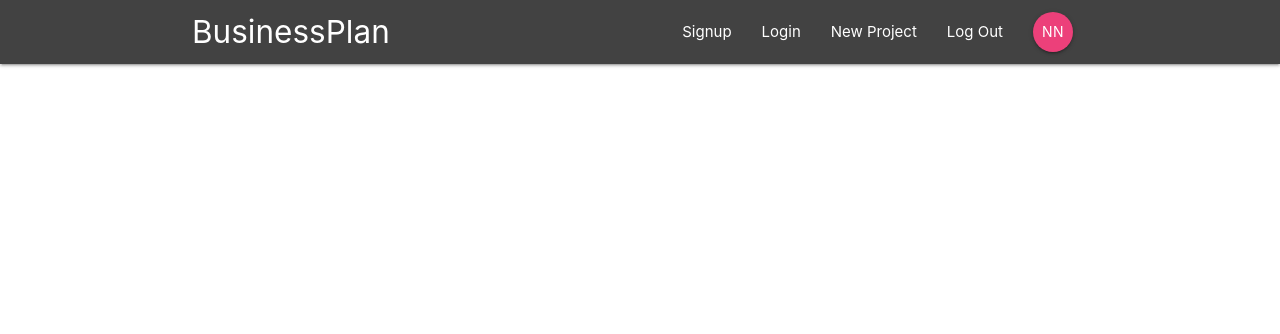
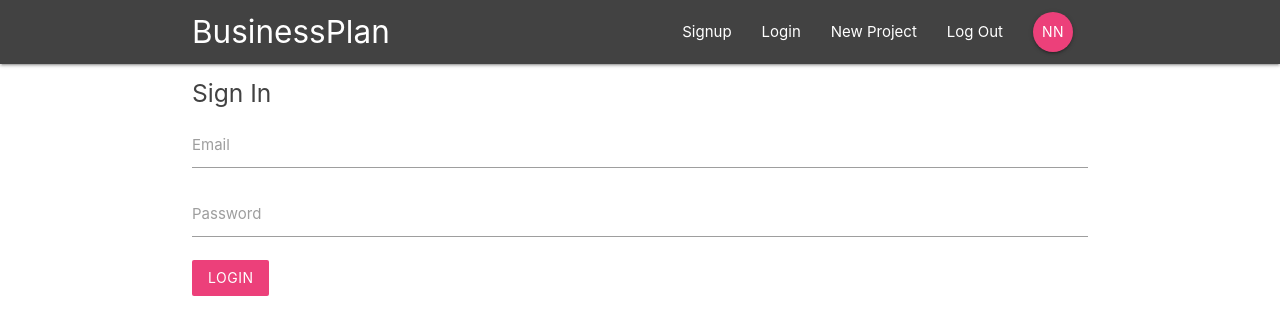
Before and after one commit to roberto0412/BusinessPlan, a React (Create React App) app: page /signin in a window 1280 px wide. Shown: the top 334 px of the page. Built offline with nearby package versions, Linux system fonts and the light colour scheme.

Commit message:
sign in component set up

```diff
--- a/public/index.html
+++ b/public/index.html
@@ -45,5 +45,7 @@
       To begin the development, run `npm start` or `yarn start`.
       To create a production bundle, use `npm run build` or `yarn build`.
     -->
+    <!-- Compiled and minified JavaScript -->
+    <script src="https://cdnjs.cloudflare.com/ajax/libs/materialize/1.0.0/js/materialize.min.js"></script>
   </body>
 </html>
--- a/src/App.js
+++ b/src/App.js
@@ -3,6 +3,7 @@
 import Navbar from './components/layout/Navbar'
 import Dashboard from './components/dashboard/Dashboard'
 import ProjectDetails from './components/projects/ProjectDetails'
+import SignIn from './components/auth/SignIn';
 
 
 function App() {
@@ -13,6 +14,7 @@
       <Switch>
         <Route  exact path='/' component={Dashboard} />
         <Route path='/project/:id' component={ProjectDetails} />
+        <Route path='/signin' component={SignIn} />
       </Switch>
 
     </div>
--- a/src/components/auth/SignIn.js
+++ b/src/components/auth/SignIn.js
@@ -0,0 +1,40 @@
+import React, { Component } from 'react'
+
+class SignIn extends Component {
+    state = {
+        email: '',
+        password: ''
+
+    }
+    handleChange = (e) => {
+        this.setState({[e.target.id]:e.target.value
+
+        })
+    }
+    handleSubmit = (e) => {
+        e.preventDefault();
+        console.log(this.state);
+    }
+    render() {
+        return (
+            <div className="container">
+            <form className="white" onSubmit={this.handleSubmit}>
+              <h5 className="grey-text text-darken-3">Sign In</h5>
+              <div className="input-field">
+                <label htmlFor="email">Email</label>
+                <input type="email" id='email' onChange={this.handleChange} />
+              </div>
+              <div className="input-field">
+                <label htmlFor="password">Password</label>
+                <input type="password" id='password' onChange={this.handleChange} />
+              </div>
+              <div className="input-field">
+                <button className="btn pink lighten-1 z-depth-0">Login</button>
+              </div>
+            </form>
+          </div>
+        )
+    }
+}
+
+export default SignIn
```
